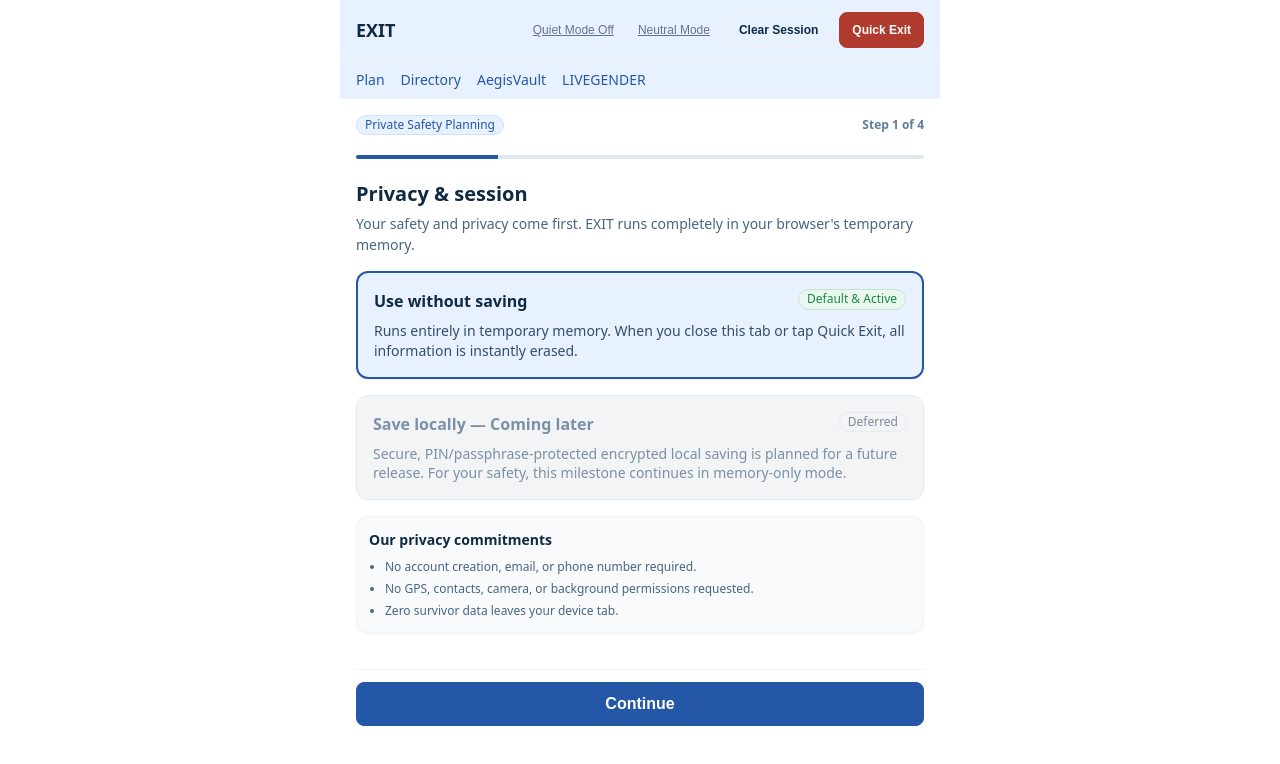
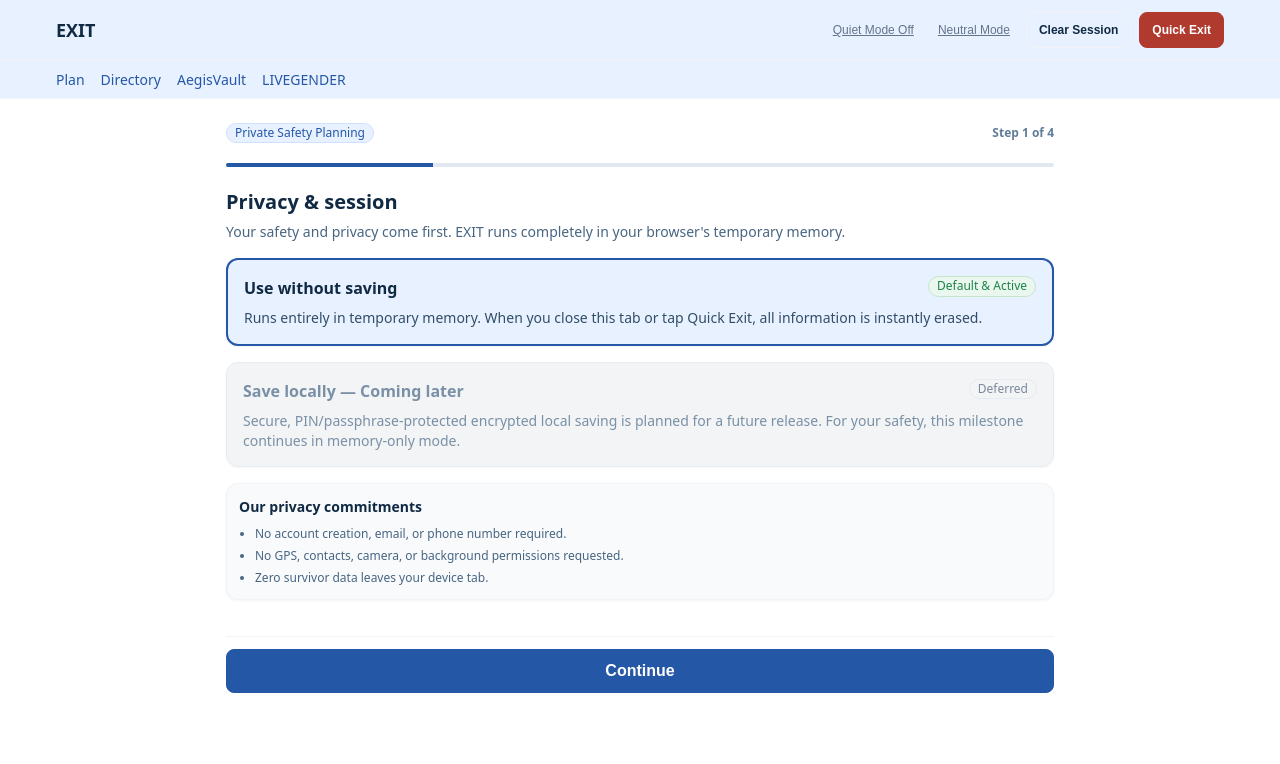
Before and after one commit to ParinidhiJain101/EXIT-Platform, a React (Vite) app: page / in a window 1280 px wide. Shown: the top 764 px of the page. Built offline with nearby package versions, Linux system fonts and the light colour scheme.

Commit message:
Phase 1B: EXIT onboarding UX refinement

```diff
--- a/src/app/App.tsx
+++ b/src/app/App.tsx
@@ -27,21 +27,18 @@
         display: 'flex',
         flexDirection: 'column',
         minHeight: '100vh',
+        width: '100%',
         backgroundColor: neutralMode ? '#F8FAFC' : 'var(--color-white)',
       }}
     >
       {/* Top Safety & Action Header */}
       <header
+        className="app-header-wrapper"
         style={{
-          padding: 'var(--spacing-3) var(--spacing-4)',
-          borderBottom: '1px solid var(--color-neutral-grey)',
-          display: 'flex',
-          justifyContent: 'space-between',
-          alignItems: 'center',
           backgroundColor: neutralMode ? '#F1F5F9' : 'var(--color-soft-blue)',
-          gap: 'var(--spacing-2)',
         }}
       >
+        <div className="app-header-container">
           <div style={{ display: 'flex', alignItems: 'center', gap: 'var(--spacing-2)' }}>
             <h1
               style={{
@@ -56,7 +53,7 @@
             {quietMode && <StatusChip label={t('safetyShell.quietModeActive')} variant="quiet" size="sm" />}
           </div>
 
-        <div style={{ display: 'flex', alignItems: 'center', gap: 'var(--spacing-2)' }}>
+          <div className="app-header-actions">
             {/* Quiet Mode Quick Toggle */}
             <button
               type="button"
@@ -123,20 +120,17 @@
               {t('safetyShell.quickExit')}
             </Button>
           </div>
+        </div>
       </header>
 
       {/* Navigation */}
       <nav
+        className="app-nav-wrapper"
         style={{
-          padding: 'var(--spacing-2) var(--spacing-4)',
-          display: 'flex',
-          gap: 'var(--spacing-4)',
           backgroundColor: neutralMode ? '#F8FAFC' : 'var(--color-soft-blue)',
-          borderBottom: '1px solid var(--color-neutral-grey)',
-          fontSize: 'var(--font-size-sm)',
-          fontWeight: 'var(--font-weight-medium)',
         }}
       >
+        <div className="app-nav-container">
           <Link to="/" style={{ color: 'var(--color-trust-blue)', textDecoration: 'none' }}>
             {t('navigation.plan')}
           </Link>
@@ -149,11 +143,14 @@
           <Link to="/observatory" style={{ color: 'var(--color-trust-blue)', textDecoration: 'none' }}>
             {t('navigation.observatory')}
           </Link>
+        </div>
       </nav>
 
       {/* Main Content Area */}
-      <main style={{ padding: 'var(--spacing-4)', flexGrow: 1 }}>
+      <main className="app-main-wrapper">
+        <div className="app-main-container">
           <Outlet />
+        </div>
       </main>
     </div>
   );
--- a/src/features/exit-plan/ExitPlanOnboarding.tsx
+++ b/src/features/exit-plan/ExitPlanOnboarding.tsx
@@ -87,7 +87,7 @@
       </div>
 
       {/* Bottom Navigation Buttons */}
-      <div style={{ display: 'flex', gap: 'var(--spacing-3)', marginTop: 'var(--spacing-4)', paddingTop: 'var(--spacing-3)', borderTop: '1px solid var(--color-neutral-grey)' }}>
+      <div className="responsive-button-row" style={{ marginTop: 'var(--spacing-4)', paddingTop: 'var(--spacing-3)', borderTop: '1px solid var(--color-neutral-grey)' }}>
         {currentStep > 1 && (
           <Button
             variant="outline"
--- a/src/features/exit-plan/NeedsSelectionStep.tsx
+++ b/src/features/exit-plan/NeedsSelectionStep.tsx
@@ -55,7 +55,7 @@
       <div
         role="group"
         aria-label={t('onboarding.needsStep.title')}
-        style={{ display: 'grid', gridTemplateColumns: '1fr', gap: 'var(--spacing-3)' }}
+        className="responsive-grid-2col"
       >
         {CATEGORIES.map(({ key, icon }) => {
           const isSelected = !!planNeeds[key];
--- a/src/styles/global.css
+++ b/src/styles/global.css
@@ -13,15 +13,131 @@
   line-height: 1.5;
   -webkit-font-smoothing: antialiased;
   -moz-osx-font-smoothing: grayscale;
+  min-height: 100vh;
+  width: 100%;
 }
 
-/* Mobile-first constraints */
+/* Full-viewport application root */
 #root {
-  max-width: 600px;
-  margin: 0 auto;
+  width: 100%;
   min-height: 100vh;
   display: flex;
   flex-direction: column;
+}
+
+/* Page shell layout containers */
+.app-header-wrapper {
+  width: 100%;
+  border-bottom: 1px solid var(--color-neutral-grey);
+}
+
+.app-header-container {
+  width: 100%;
+  max-width: 1200px;
+  margin: 0 auto;
+  padding: var(--spacing-3) var(--spacing-4);
+  display: flex;
+  justify-content: space-between;
+  align-items: center;
+  flex-wrap: wrap;
+  gap: var(--spacing-2);
+}
+
+.app-header-actions {
+  display: flex;
+  align-items: center;
+  flex-wrap: wrap;
+  gap: var(--spacing-2);
+}
+
+.app-nav-wrapper {
+  width: 100%;
+  border-bottom: 1px solid var(--color-neutral-grey);
+}
+
+.app-nav-container {
+  width: 100%;
+  max-width: 1200px;
+  margin: 0 auto;
+  padding: var(--spacing-2) var(--spacing-4);
+  display: flex;
+  flex-wrap: wrap;
+  gap: var(--spacing-4);
+  font-size: var(--font-size-sm);
+  font-weight: var(--font-weight-medium);
+}
+
+.app-main-wrapper {
+  width: 100%;
+  flex-grow: 1;
+  display: flex;
+  justify-content: center;
+}
+
+.app-main-container {
+  width: 100%;
+  max-width: 860px;
+  margin: 0 auto;
+  padding: var(--spacing-6) var(--spacing-4);
+  flex-grow: 1;
+}
+
+/* Responsive adjustments for phones (320px - 480px) */
+@media (max-width: 600px) {
+  .app-header-container {
+    padding: var(--spacing-2) var(--spacing-3);
+  }
+
+  .app-nav-container {
+    padding: var(--spacing-2) var(--spacing-3);
+    gap: var(--spacing-3);
+  }
+
+  .app-main-container {
+    padding: var(--spacing-4) var(--spacing-3);
+  }
+}
+
+@media (max-width: 440px) {
+  .app-header-container {
+    flex-direction: column;
+    align-items: flex-start;
+    gap: var(--spacing-2);
+  }
+
+  .app-header-actions {
+    width: 100%;
+    justify-content: space-between;
+    gap: var(--spacing-1);
+  }
+}
+
+/* Responsive grid utilities */
+.responsive-grid-2col {
+  display: grid;
+  grid-template-columns: 1fr;
+  gap: var(--spacing-3);
+}
+
+@media (min-width: 640px) {
+  .responsive-grid-2col {
+    grid-template-columns: repeat(2, 1fr);
+    gap: var(--spacing-4);
+  }
+}
+
+/* Responsive button row */
+.responsive-button-row {
+  display: flex;
+  flex-direction: row;
+  gap: var(--spacing-3);
+  width: 100%;
+}
+
+@media (max-width: 360px) {
+  .responsive-button-row {
+    flex-direction: column-reverse;
+  }
 }
 
 /* Ensure focus rings are highly visible */
```
Lines whose indentation alone changed are shown as unchanged.
